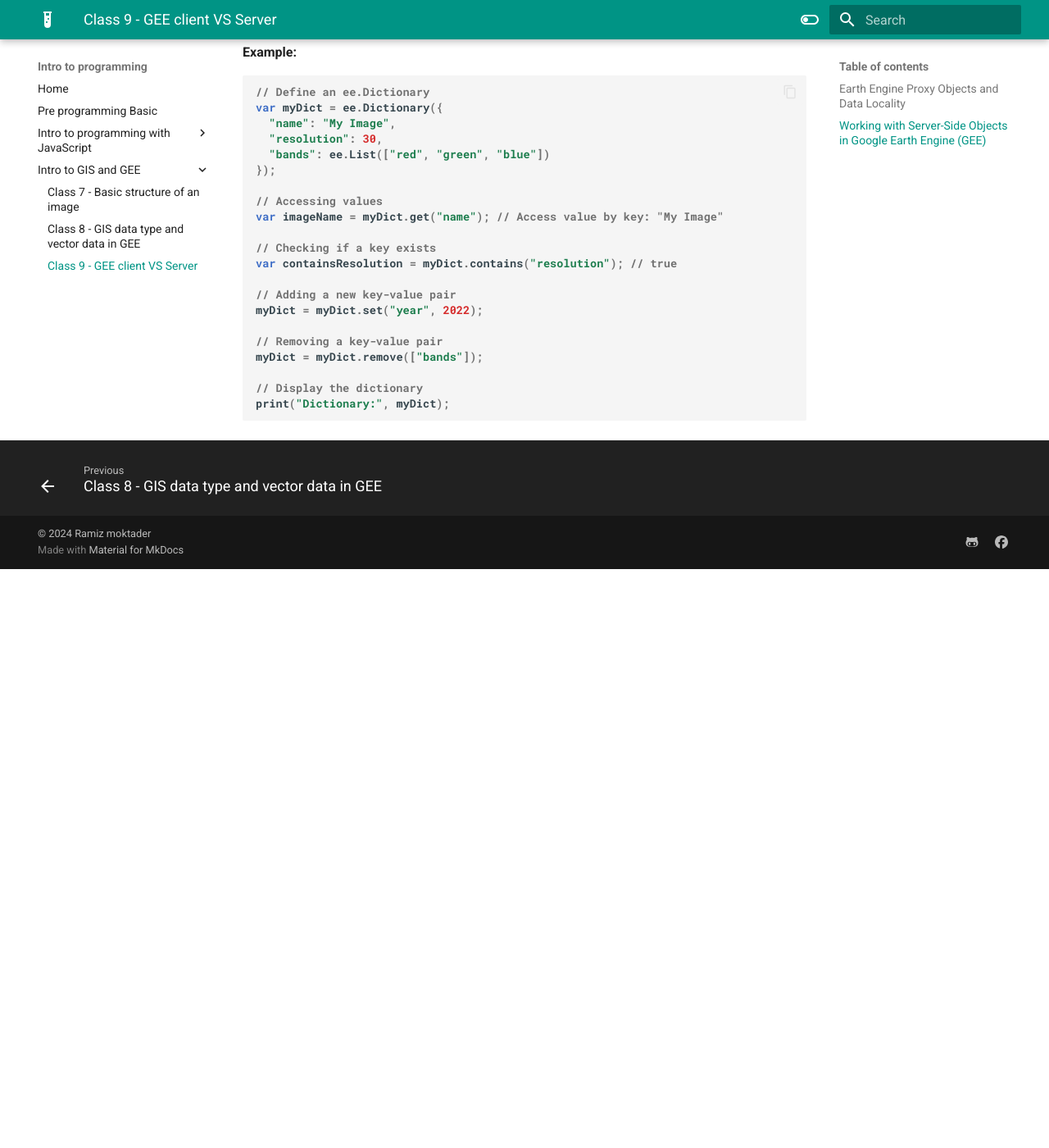
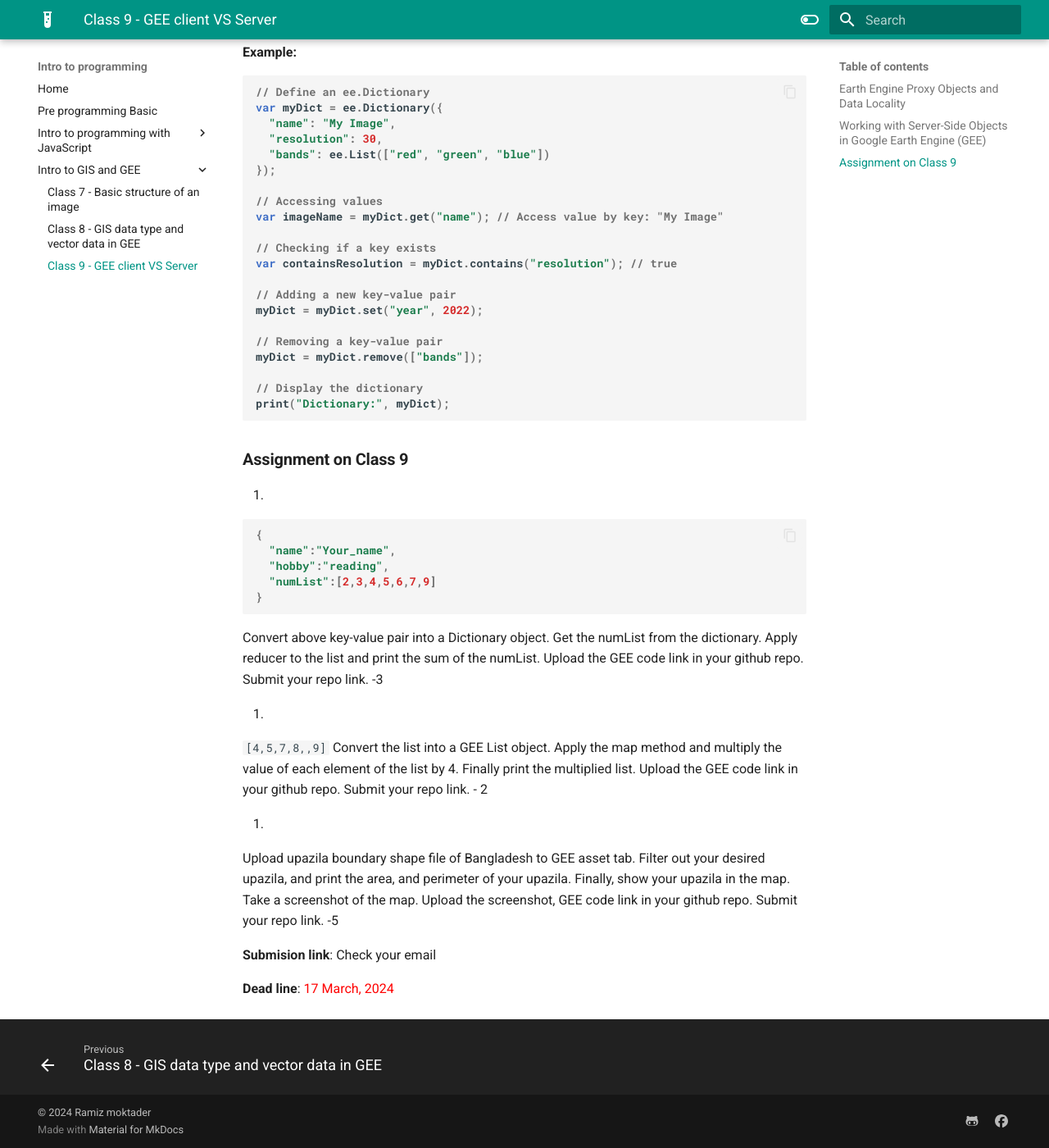
Before and after one commit to ramiz-moktader/geospatial-programming-course, an MkDocs documentation site: the page built from docs/gee-client-server-side-class9.md, in a window 1280 px wide and 1400 px high, scrolled down 4254 px. Shown: the whole window at 82% size. Built offline with MkDocs 1.6.1 and Material for MkDocs 9.7.7, drawn with Linux system fonts in a browser that asks for light colours; before the commit the page ends 4948 px from its top, so only the background shows below that.

Commit message:
added assignment 9

````diff
--- a/docs/gee-client-server-side-class9.md
+++ b/docs/gee-client-server-side-class9.md
@@ -174,3 +174,31 @@ myDict = myDict.remove(["bands"]);
 print("Dictionary:", myDict);
 
 ```
+
+
+
+### **Assignment on Class 9**
+1.
+
+```javascript
+{
+  "name":"Your_name",
+  "hobby":"reading",
+  "numList":[2,3,4,5,6,7,9]
+}
+```
+Convert above key-value pair into a Dictionary object. Get the numList from the dictionary. Apply reducer to the list and print the sum of the numList. Upload the GEE code link in your github repo. Submit your repo link.  -3
+
+2.
+
+``` [4,5,7,8,,9] ```
+Convert the list into a GEE List object. Apply the map method and multiply the value of each element of the list by 4. Finally print the multiplied list. Upload the GEE code link in your github repo. Submit your repo link.
+ - 2
+
+3.
+
+Upload upazila boundary shape file of Bangladesh to GEE asset tab. Filter out your desired upazila, and print the area, and perimeter of your upazila. Finally, show your upazila in the map. Take a screenshot of the map. Upload the screenshot, GEE code link in your github repo. Submit your repo link. -5
+
+**Submision link**: Check your email
+
+**Dead line**: <span style="color: red;">17 March, 2024</span>
````
